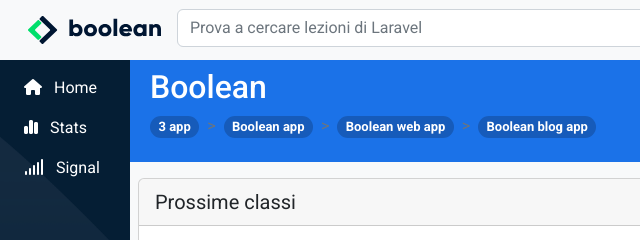
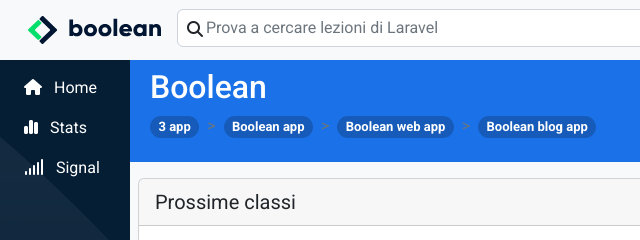
Before and after one commit to matteo-rossi90/html-css-bootstrap-dashboard, a plain HTML site: page index.html in a window 1280 px wide. Shown: the top 240 px of the page, 0-640 px from the left. Drawn offline with nearby package versions, Linux system fonts and the light colour scheme.

Commit message:
Aggiunta dettagli

```diff
--- a/css/style.css
+++ b/css/style.css
@@ -30,6 +30,16 @@ header{
 
 .fa-bell{
     color: orange;
+}
+
+#position{
+    position: relative;
+}
+
+form i.fa-magnifying-glass{
+    position: absolute;
+    top: 30%;
+    padding: 0 10px;
 }
 
 /* PARTE CENTRALE */
@@ -111,16 +121,19 @@ header{
     font-size: 10px;
 }
 
-/* .card table tr{ */
-    /* border-bottom: 1px solid grey; */
-    /* margin: 5px; */
-/* } */
+/* headcrumbs */
 
-
-
-/* headcrumbs */
 .ms-badge-color{
     background-color: #165BBA;
+}
+
+.breadcrumb li:hover .badge{
+    background-color: white;
+    color: black;
+}
+
+.breadcrumb li a{
+    font-size: 10px;
 }
 /*  */
 
@@ -131,6 +144,8 @@ header{
 
 @media all and (max-width: 768px){
 
+    /* scomparsa di logo barra in alto, oggetti breadcrumbs,
+    colonna date, opzioni menu barra in alto */
     .hide,
     #logo-lg img,
     .bread-hide,
@@ -138,14 +153,17 @@ header{
         display: none;
     }
 
+    /* comparsa logo mobile */
     #logo-mob img{
         display: inline-block;
     }
 
+    /* ridimensionamento sidenav in versione mobile */
     #col-sidenav{
         width: 65px;
     }
 
+    /* ridimensionamento main in versione mobile */
     #col-main {
         width: calc(100% - 65px);
     }
@@ -156,7 +174,7 @@ header{
 
 @media all and (min-width: 769px){
 
-
+    /* comparsa lementi nascosti in versione mobile */
     .hide,
     #logo-lg img {
         display: inline-block;
--- a/index.html
+++ b/index.html
@@ -44,10 +44,11 @@
                 </a>
 
                 <!-- barra di ricerca -->
-                <form class="d-flex me-auto flex-grow-1 flex-xs-grow-1 flex-sm-grow-1 flex-md-grow-1 flex-lg-grow-1 role="search">
+                <form class="d-flex me-auto flex-grow-1 flex-xs-grow-1 flex-sm-grow-1 flex-md-grow-1 flex-lg-grow-1" role="search" id="position">
 
-                    <input class="form-control" type="search" placeholder="Prova a cercare lezioni di Laravel" aria-label="Search">
-                    <!-- <i class="fa-solid fa-magnifying-glass"></i> -->
+                    <i class="fa-solid fa-magnifying-glass"></i>
+                    <input class="form-control" type="search" placeholder="    Prova a cercare lezioni di Laravel" aria-label="Search">
+
                 </form>
 
                 <div class="flex-lg-grow-0" id="navbarNavDropdown">
```
